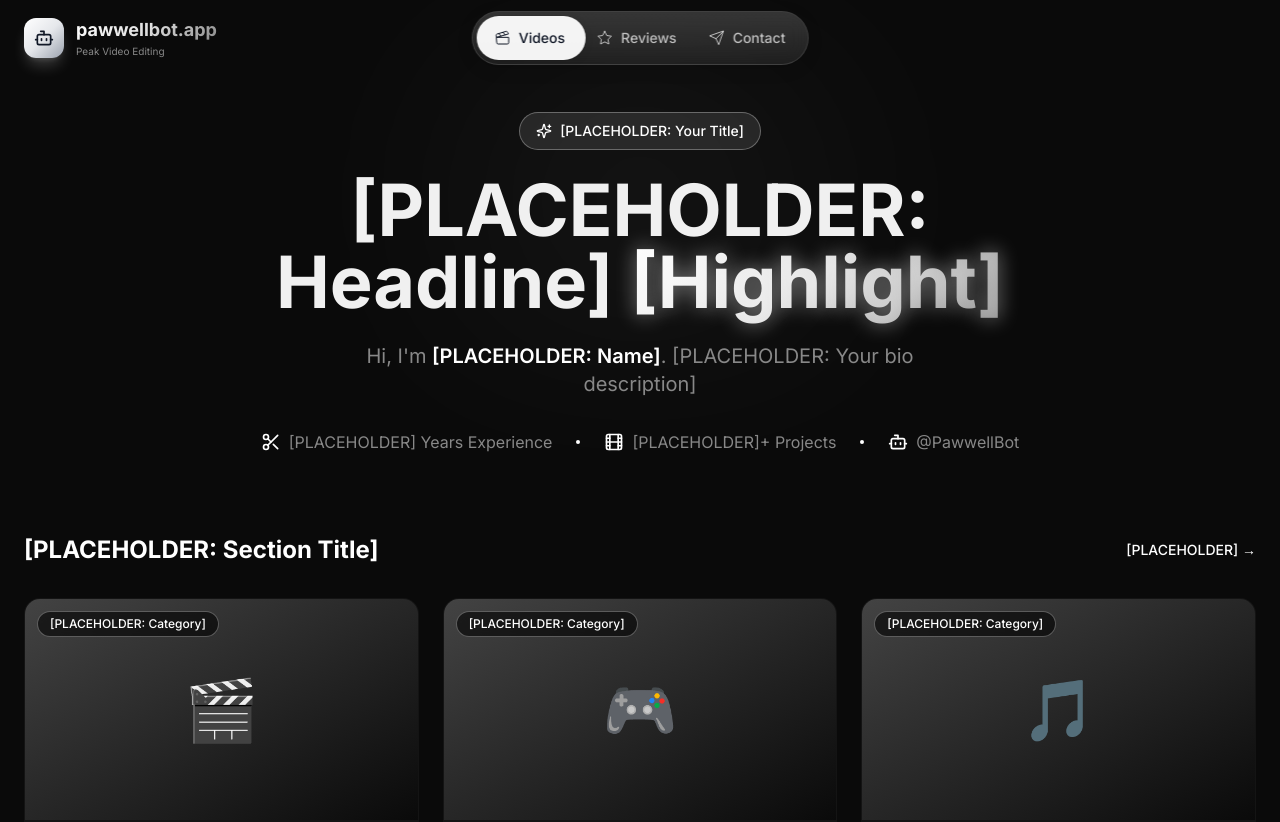
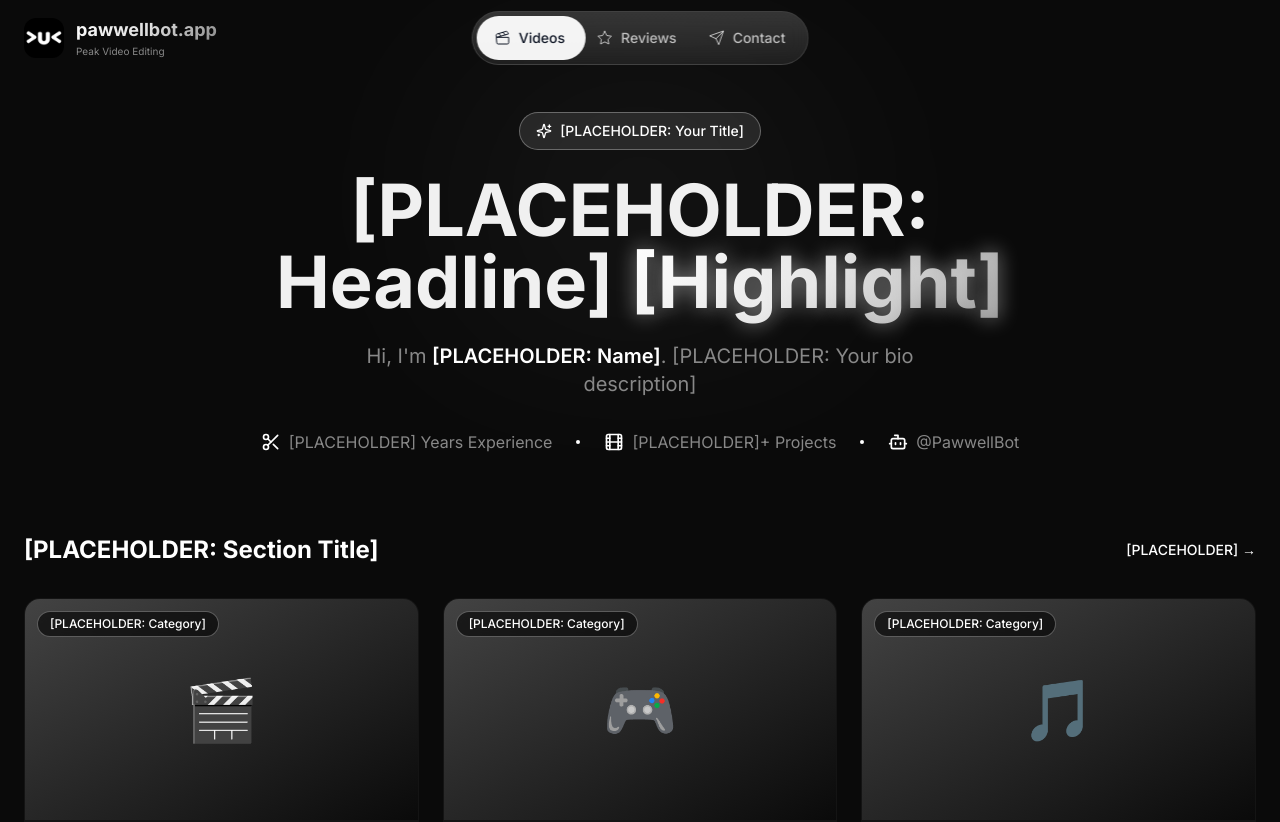
Before and after one commit to PawwellBot/pawwellbot.app, a React (Vite) app: page / in a window 1280 px wide. Shown: the top 822 px of the page. Built offline with nearby package versions, Linux system fonts and the light colour scheme.

Commit message:
fixed bug related to profile not loading

```diff
--- a/src/components/Header.tsx
+++ b/src/components/Header.tsx
@@ -1,6 +1,6 @@
 import { motion, useMotionValue, useSpring } from 'framer-motion'
 import { useRef } from 'react'
-import { Bot, Clapperboard, Star, Send } from 'lucide-react'
+import { Clapperboard, Star, Send } from 'lucide-react'
 
 interface HeaderProps {
   activeTab: 'videos' | 'reviews' | 'contact'
@@ -19,7 +19,6 @@ const WEBSITE_URL = 'https://pawwellbot.app'
 
 export default function Header({ activeTab, onTabChange }: HeaderProps): JSX.Element {
   const containerRef = useRef<HTMLDivElement>(null)
-
   const activeIndex = tabs.findIndex(tab => tab.id === activeTab)
   const dragX = useMotionValue(0)
   const springX = useSpring(dragX, { stiffness: 400, damping: 35 })
@@ -27,14 +26,9 @@ export default function Header({ activeTab, onTabChange }: HeaderProps): JSX.Ele
   const handleDragEnd = () => {
     const threshold = 30
     const currentX = dragX.get()
-
     let newIndex = activeIndex
-    if (currentX > threshold && activeIndex > 0) {
-      newIndex = activeIndex - 1
-    } else if (currentX < -threshold && activeIndex < tabs.length - 1) {
-      newIndex = activeIndex + 1
-    }
-
+    if (currentX > threshold && activeIndex > 0) newIndex = activeIndex - 1
+    else if (currentX < -threshold && activeIndex < tabs.length - 1) newIndex = activeIndex + 1
     onTabChange(tabs[newIndex].id)
     dragX.set(0)
   }
@@ -44,73 +38,38 @@ export default function Header({ activeTab, onTabChange }: HeaderProps): JSX.Ele
   }
 
   return (
-    <motion.header
-      initial={{ y: -100 }}
-      animate={{ y: 0 }}
-      className="fixed top-0 left-0 right-0 z-50 py-4 bg-transparent"
-    >
+    <motion.header initial={{ y: -100 }} animate={{ y: 0 }} className="fixed top-0 left-0 right-0 z-50 py-4 bg-transparent">
       <div className="w-full px-4 sm:px-6">
         <div className="flex items-center justify-between relative">
 
-          {/* Logo */}
-          <motion.div
-            className="hidden sm:flex items-center gap-3 cursor-pointer group z-10"
-            whileHover={{ scale: 1.02 }}
-            whileTap={{ scale: 0.98 }}
-            onClick={handleLogoClick}
-          >
-            <div className="w-10 h-10 rounded-xl bg-gradient-to-br from-white via-gray-200 to-gray-400 flex items-center justify-center shadow-lg shadow-white/20">
-              <Bot className="w-5 h-5 text-gray-900" />
+          {/* Logo - FIXED PATH */}
+          <motion.div className="hidden sm:flex items-center gap-3 cursor-pointer group z-10" whileHover={{ scale: 1.02 }} whileTap={{ scale: 0.98 }} onClick={handleLogoClick}>
+
+            {/* RENAMED FILE: profile-square.png (no spaces) */}
+            <div className="w-10 h-10 rounded-xl overflow-hidden">
+              <img
+                src="/assets/profile-square.png"
+                alt="Profile"
+                className="w-full h-full object-cover"
+              />
             </div>
+
             <div>
               <h1 className="text-lg font-bold gradient-text">{BRAND_NAME}</h1>
               <p className="text-[10px] text-pawwelium-muted">{TAGLINE}</p>
             </div>
           </motion.div>
 
-          {/* Center Nav - REDUCED BLUR */}
+          {/* Center Nav */}
           <div className="absolute left-1/2 -translate-x-1/2">
-            <motion.nav
-              ref={containerRef}
-              className="relative flex items-center p-1.5 rounded-full"
-              style={{
-                background: 'rgba(255, 255, 255, 0.08)',        // More transparent
-                backdropFilter: 'blur(10px) saturate(140%)',    // Less blur & saturation
-                WebkitBackdropFilter: 'blur(10px) saturate(140%)',
-                border: '1px solid rgba(255, 255, 255, 0.15)',  // Thinner border
-                boxShadow: '0 4px 16px rgba(0,0,0,0.15)',       // Softer shadow
-                minWidth: '320px',
-              }}
-            >
-              {/* Subtler gloss */}
+            <motion.nav ref={containerRef} className="relative flex items-center p-1.5 rounded-full" style={{ background: 'rgba(255, 255, 255, 0.08)', backdropFilter: 'blur(10px) saturate(140%)', border: '1px solid rgba(255, 255, 255, 0.15)', minWidth: '320px' }}>
               <div className="absolute inset-0 rounded-full pointer-events-none bg-gradient-to-b from-white/10 to-transparent" />
-
-              {/* Selection pill */}
-              <motion.div
-                className="absolute rounded-full bg-white/95"
-                style={{
-                  top: '4px', bottom: '4px', left: '4px',
-                  width: 'calc(33.333% - 2.5px)', x: springX,
-                  boxShadow: '0 2px 8px rgba(0,0,0,0.1)',
-                }}
-                animate={{ x: activeIndex * (containerRef.current ? (containerRef.current.offsetWidth - 8) / 3 : 0) }}
-                transition={{ type: "spring", stiffness: 500, damping: 35 }}
-                drag="x"
-                dragConstraints={{ left: 0, right: 0 }}
-                dragElastic={0.1}
-                onDragEnd={handleDragEnd}
-              />
-
-              {/* Tabs */}
+              <motion.div className="absolute rounded-full bg-white/95" style={{ top: '4px', bottom: '4px', left: '4px', width: 'calc(33.333% - 2.5px)', x: springX }} animate={{ x: activeIndex * (containerRef.current ? (containerRef.current.offsetWidth - 8) / 3 : 0) }} transition={{ type: "spring", stiffness: 500, damping: 35 }} drag="x" dragConstraints={{ left: 0, right: 0 }} dragElastic={0.1} onDragEnd={handleDragEnd} />
               {tabs.map((tab) => {
                 const Icon = tab.icon
                 const isActive = activeTab === tab.id
                 return (
-                  <motion.button
-                    key={tab.id}
-                    onClick={() => onTabChange(tab.id)}
-                    className={`relative flex items-center justify-center gap-2 rounded-full font-medium z-10 flex-1 py-2.5 px-4 ${isActive ? 'text-gray-900' : 'text-white/70'}`}
-                  >
+                  <motion.button key={tab.id} onClick={() => onTabChange(tab.id)} className={`relative flex items-center justify-center gap-2 rounded-full font-medium z-10 flex-1 py-2.5 px-4 ${isActive ? 'text-gray-900' : 'text-white/70'}`}>
                     <Icon className="w-4 h-4" strokeWidth={1.5} />
                     <span className="hidden sm:inline text-sm">{tab.label}</span>
                   </motion.button>
```
Also changed, not shown: assets/profile-square.png (added).
